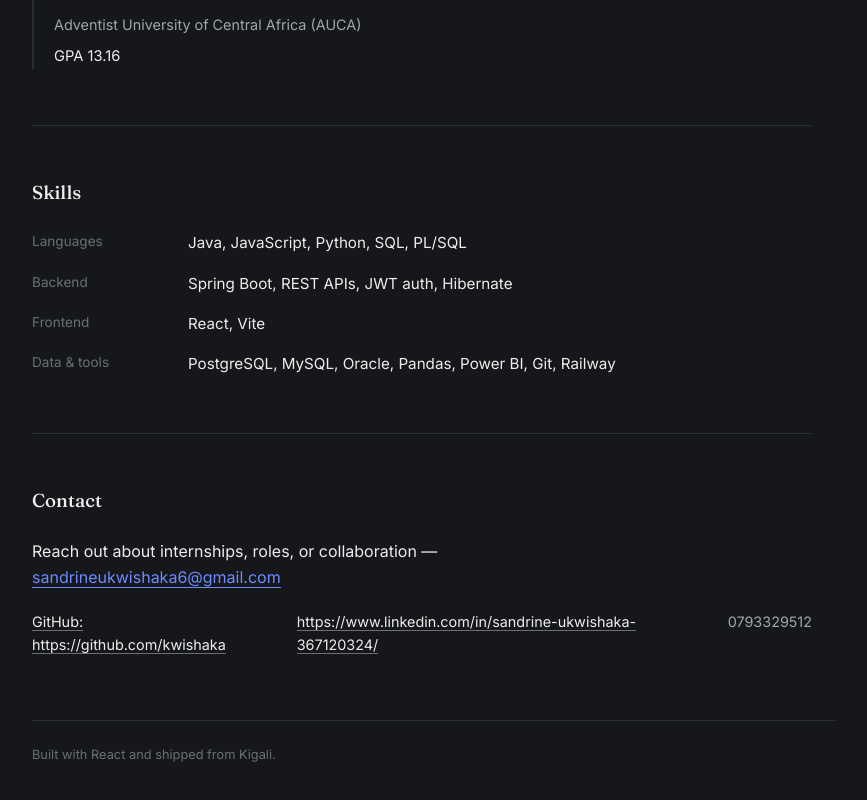
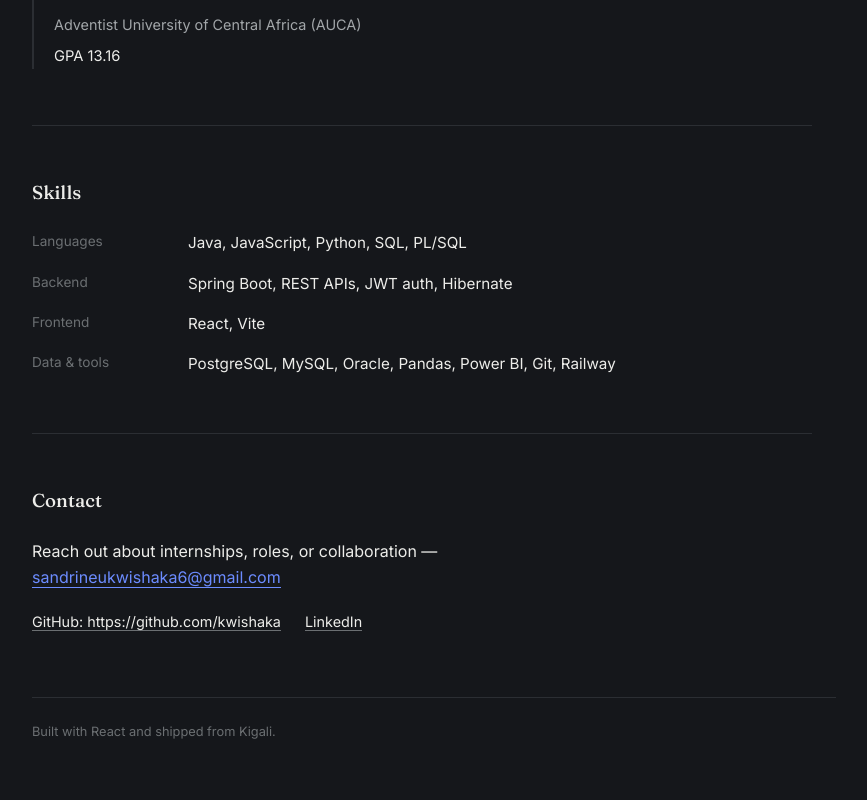
Before and after one commit to kwishaka/portfolio-1-, a React (Vite) app: page / in a window 1280 px wide. Shown: the part 2572-3372 px from the top of the page, without its empty margins (206-1073 px from the left). Built offline with nearby package versions, Linux system fonts and the light colour scheme.

Commit message:
modified contact

```diff
--- a/src/components/Contact.jsx
+++ b/src/components/Contact.jsx
@@ -16,10 +16,9 @@ export default function Contact() {
         </li>
         <li>
           <a href={profile.linkedin} target="_blank" rel="noreferrer">
-             https://www.linkedin.com/in/sandrine-ukwishaka-367120324/
+            LinkedIn
           </a>
         </li>
-        <li>{profile.phone}</li>
 
       </ul>
     </section>
```
